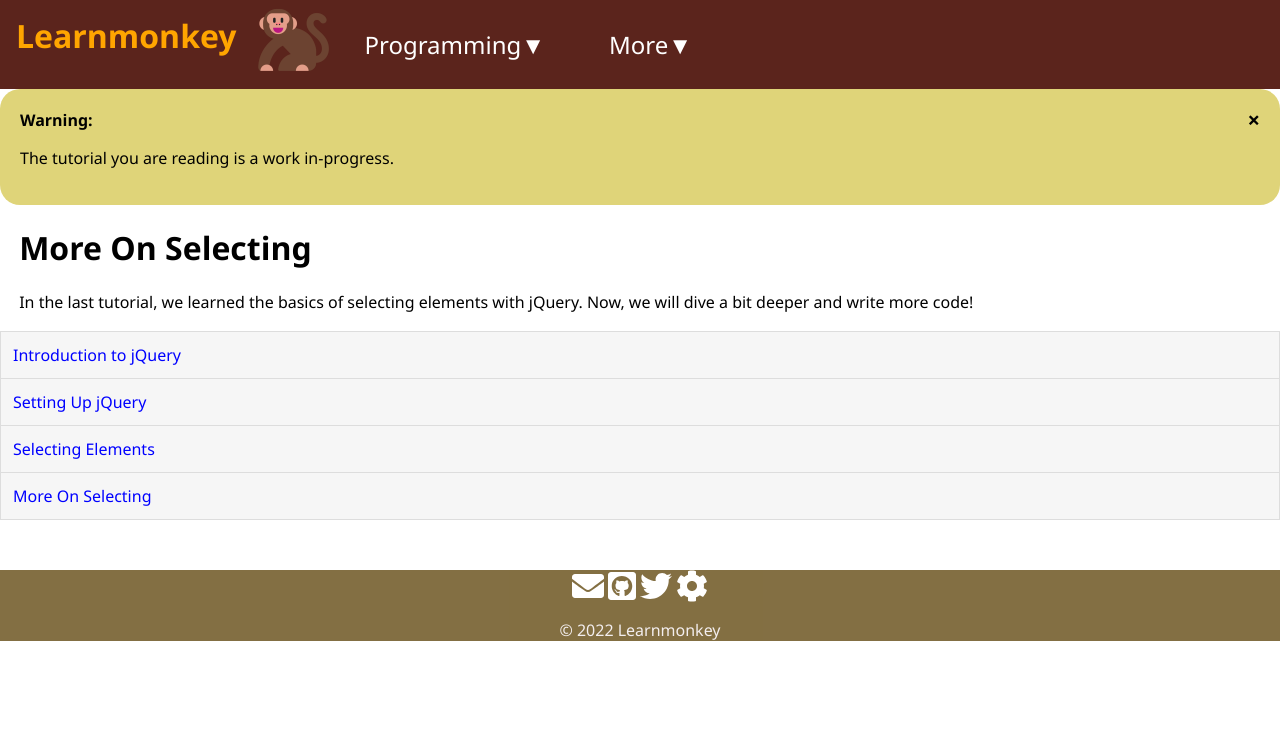
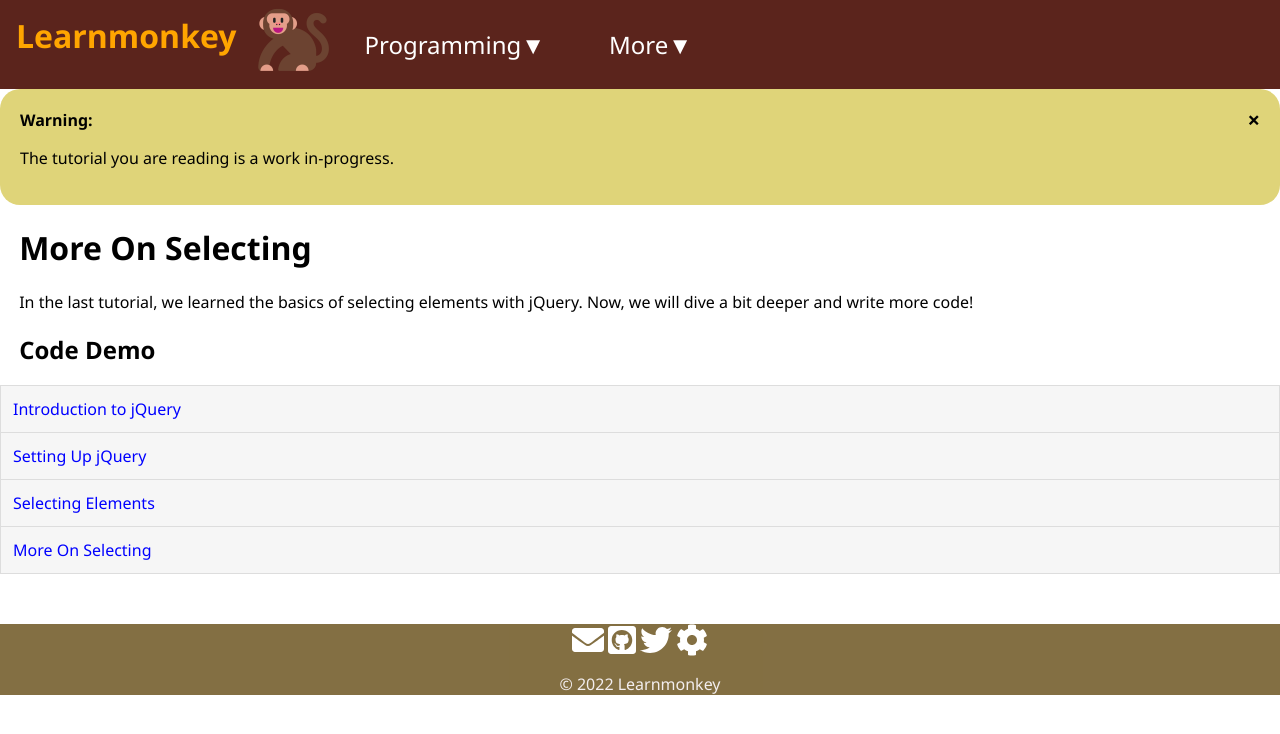
Before and after one commit to learnmonkey/learnmonkey.github.io, a Jekyll site: the page built from programming/javascript/jquery/more-on-selecting.html, in a window 1280 px wide. Shown: the top 734 px of the page. Built offline with Jekyll 4.4.1, drawn with Linux system fonts in a browser that asks for light colours; nearby versions of some CDN libraries.

Commit message:
make section

```diff
--- a/programming/javascript/jquery/more-on-selecting.html
+++ b/programming/javascript/jquery/more-on-selecting.html
@@ -6,3 +6,8 @@ layout: jquery
 
 <h1>More On Selecting</h1>
 <p>In the last tutorial, we learned the basics of selecting elements with jQuery. Now, we will dive a bit deeper and write more code!</p>
+
+<section>
+    <h2>Code Demo</h2>
+    <p></p>
+</section>
```
